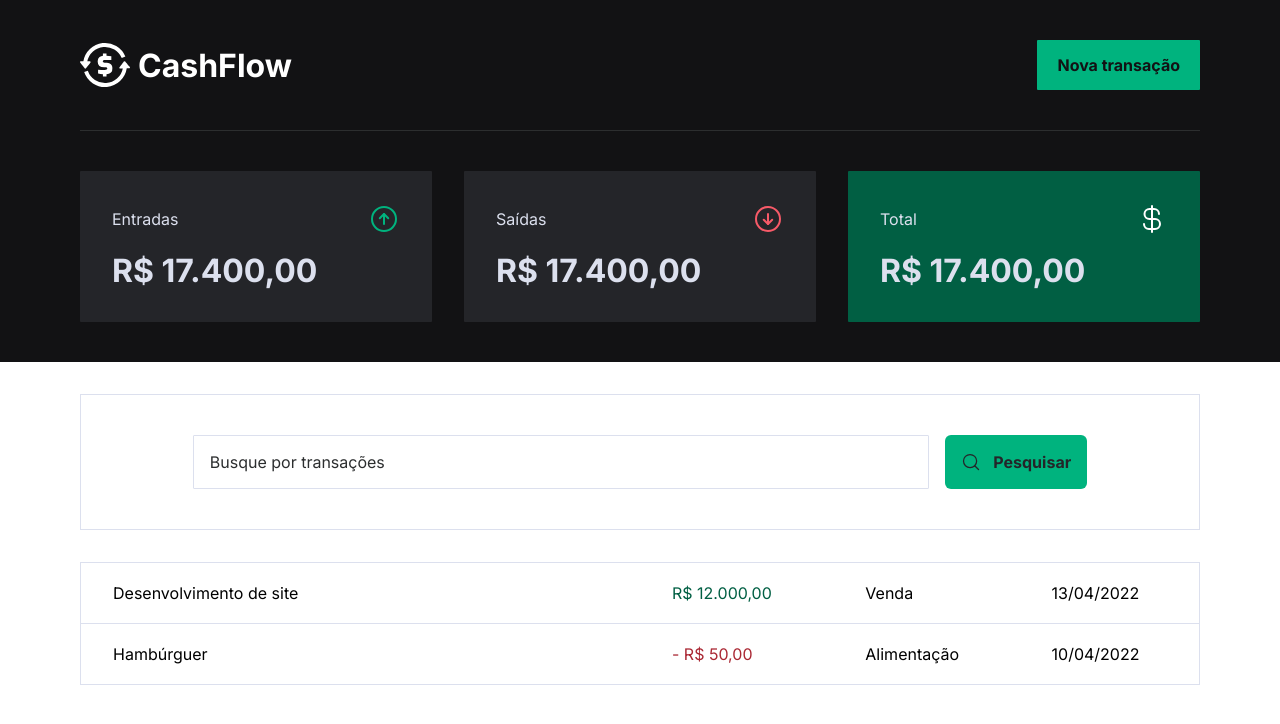
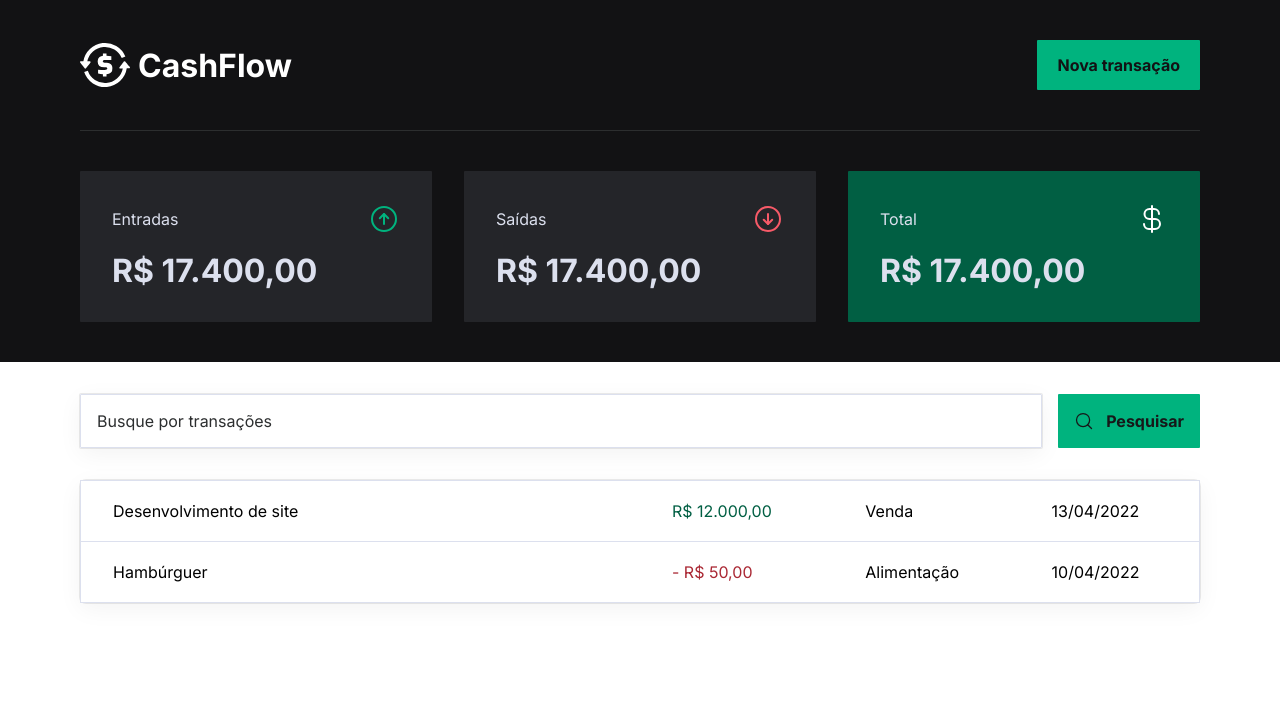
Before and after one commit to maykongsn/cashflow, a React (Vite) app: page / in a window 1280 px wide. Shown: the top 724 px of the page. Built offline with nearby package versions, Linux system fonts and the light colour scheme.

Commit message:
refactor: alteração na pesquisa e na tabela

```diff
--- a/src/pages/Transactions/components/SearchForm/index.tsx
+++ b/src/pages/Transactions/components/SearchForm/index.tsx
@@ -1,16 +1,14 @@
 import { MagnifyingGlass } from "phosphor-react";
-import { SearchFormContainer, SearchFormContent } from "./styles";
+import { SearchFormContainer } from "./styles";
 
 export function SearchForm() {
   return (
     <SearchFormContainer>
-      <SearchFormContent>
-        <input type="text" placeholder="Busque por transações" />
-        <button type="submit">
-          <MagnifyingGlass size={20} />
-          Pesquisar
-        </button>
-      </SearchFormContent>
+      <input type="text" placeholder="Busque por transações" />
+      <button type="submit">
+        <MagnifyingGlass size={20} />
+        Pesquisar
+      </button>
     </SearchFormContainer>
   );
 }
--- a/src/pages/Transactions/components/SearchForm/styles.ts
+++ b/src/pages/Transactions/components/SearchForm/styles.ts
@@ -2,31 +2,23 @@ import styled from "styled-components";
 
 export const SearchFormContainer = styled.div`
   display: flex;
-  align-items: center;
-  justify-content: center;
+  gap: 1rem;
+  margin: 2rem auto;
   width: 100%;
   max-width: 1120px;
-  margin: 2rem auto;
-  padding: 2.5rem 0;
-
-  background-color: ${(props) => props.theme.white};
-  border: 1px solid ${(props) => props.theme["gray-100"]};
-`;
-
-export const SearchFormContent = styled.form`
-  display: flex;
-  width: 80%;
-  gap: 1rem;
 
   input {
     flex: 1;
+    padding: 1rem;
+
     border-radius: 1px;
-    border: 0;
+    border: 1px solid ${(props) => props.theme["gray-100"]};
+
     background-color: transparent;
     color: ${(props) => props.theme["gray-300"]};
-    border: 1px solid ${(props) => props.theme["gray-100"]};
-    padding: 1rem;
 
+    box-shadow: rgba(0, 0, 0, 0.05) 0px 6px 24px 0px,
+      rgba(0, 0, 0, 0.08) 0px 0px 0px 1px;
     &::placeholder {
       color: ${(props) => props.theme["gray-300"]};
     }
@@ -36,12 +28,13 @@ export const SearchFormContent = styled.form`
     display: flex;
     align-items: center;
     gap: 0.75rem;
+    cursor: pointer;
 
     border: 0;
     padding: 1rem;
     background-color: ${(props) => props.theme["green-100"]};
-    color: ${(props) => props.theme["gray-400"]};
+    color: ${(props) => props.theme["gray-500"]};
     font-weight: bold;
-    border-radius: 6px;
+    border-radius: 1px;
   }
 `;
--- a/src/pages/Transactions/styles.ts
+++ b/src/pages/Transactions/styles.ts
@@ -10,8 +10,9 @@ export const TransactionsContainer = styled.main`
 export const TransactionsTable = styled.table`
   width: 100%;
   border-collapse: collapse;
-  /* margin-top: 1.5rem; */
   border: 1px solid ${(props) => props.theme["gray-100"]};
+  box-shadow: rgba(0, 0, 0, 0.05) 0px 6px 24px 0px,
+    rgba(0, 0, 0, 0.08) 0px 0px 0px 1px;
   td {
     border-bottom: 1px solid ${(props) => props.theme["gray-100"]};
     padding: 1.25rem 2rem;
```
